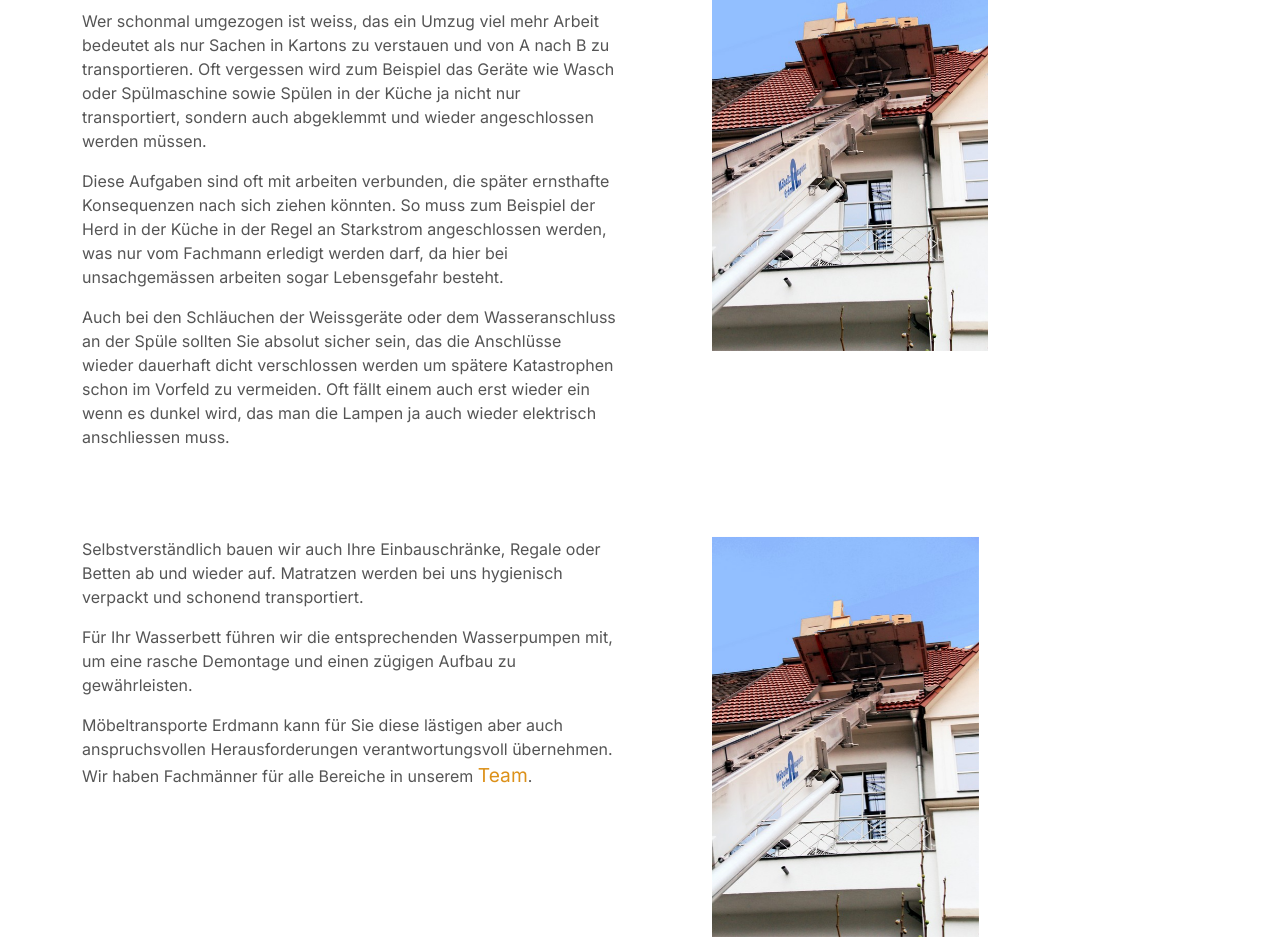
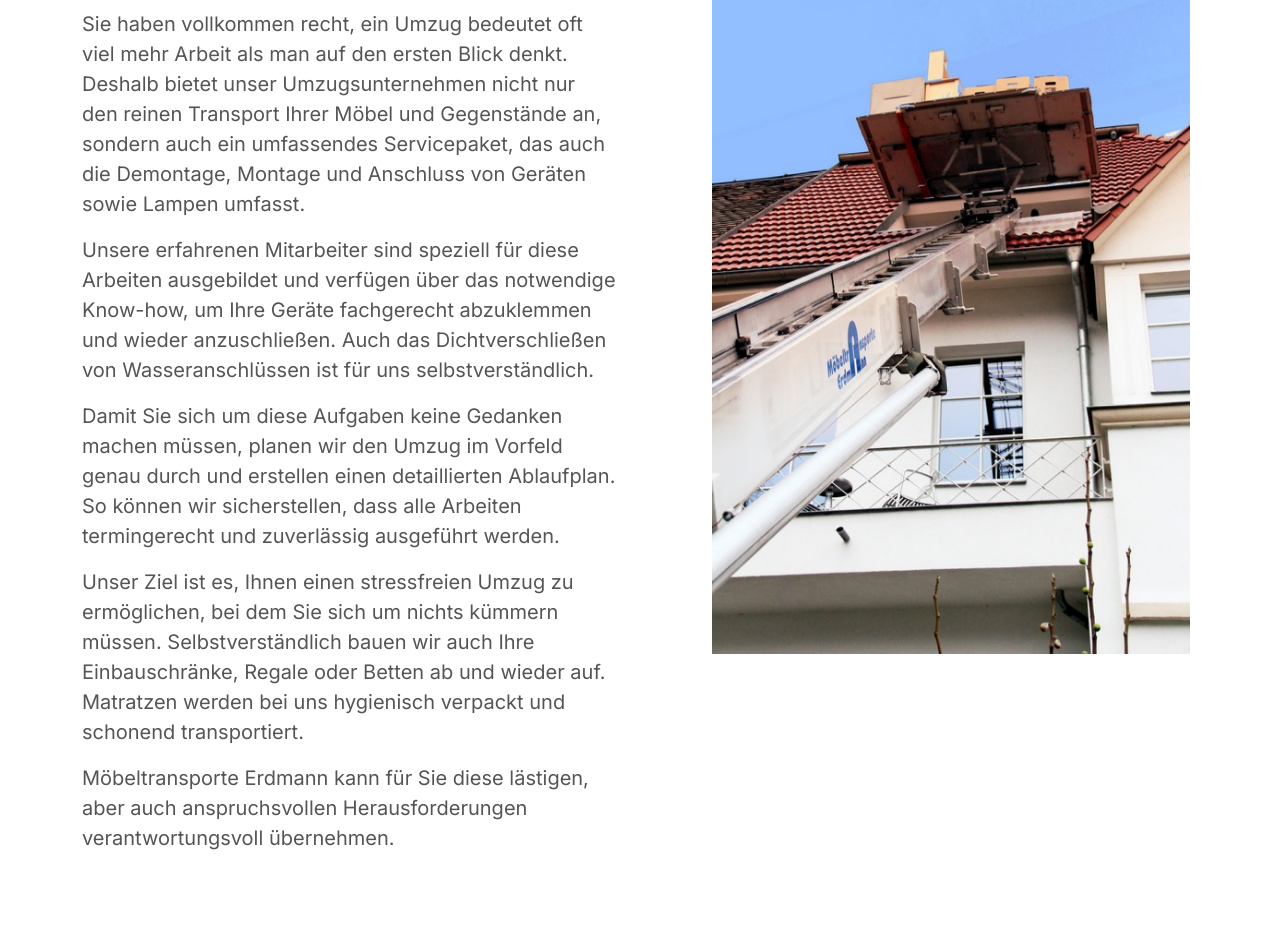
Before and after one commit to hoodaddeveloper/Transportation-Company-Website, a plain HTML site: page aufbau_installation.html in a window 1280 px wide. Shown: the part 680-1618 px from the top of the page. Drawn offline with nearby package versions, Linux system fonts and the light colour scheme; animation ran at ten frames a second.

Commit message:
texte umformulieren

```diff
--- a/aufbau_installation.html
+++ b/aufbau_installation.html
@@ -152,22 +152,29 @@
           <div class="d-flex mb-4 wow fadeIn" data-wow-delay="0.5s">
             <div>
               <h1 class="mb-4" style="color:#355a8d;">Montage</h1>
-              <p class="mb-3">Wer schonmal umgezogen ist weiss, das ein Umzug viel mehr Arbeit bedeutet als nur Sachen
-                in Kartons zu verstauen und von
-                A nach B zu transportieren. Oft vergessen wird zum Beispiel das Geräte wie Wasch oder Spülmaschine sowie
-                Spülen in der
-                Küche ja nicht nur transportiert, sondern auch abgeklemmt und wieder angeschlossen werden müssen.</p>
-              <p class="mb-3">Diese Aufgaben sind oft mit arbeiten verbunden, die später ernsthafte Konsequenzen nach
-                sich ziehen könnten. So muss zum
-                Beispiel der Herd in der Küche in der Regel an Starkstrom angeschlossen werden, was nur vom Fachmann
-                erledigt werden
-                darf, da hier bei unsachgemässen arbeiten sogar Lebensgefahr besteht.</p>
-              <p>Auch bei den Schläuchen der Weissgeräte oder dem Wasseranschluss an der Spüle sollten Sie absolut
-                sicher sein, das die
-                Anschlüsse wieder dauerhaft dicht verschlossen werden um spätere Katastrophen schon im Vorfeld zu
-                vermeiden. Oft fällt
-                einem auch erst wieder ein wenn es dunkel wird, das man die Lampen ja auch wieder elektrisch
-                anschliessen muss.</p>
+              <p class="lead wow fadeInUp">Sie haben vollkommen recht, ein Umzug bedeutet oft viel mehr Arbeit als man auf den ersten
+                Blick denkt. Deshalb bietet
+                unser Umzugsunternehmen nicht nur den reinen Transport Ihrer Möbel und Gegenstände an, sondern auch ein
+                umfassendes
+                Servicepaket, das auch die Demontage, Montage und Anschluss von Geräten sowie Lampen umfasst.</p>
+              <p class="lead wow fadeInUp">Unsere erfahrenen Mitarbeiter sind speziell für diese Arbeiten ausgebildet und verfügen
+                über das notwendige Know-how, um
+                Ihre Geräte fachgerecht abzuklemmen und wieder anzuschließen. Auch das Dichtverschließen von
+                Wasseranschlüssen ist für
+                uns selbstverständlich.</p>
+              <p class="lead wow fadeInUp">Damit Sie sich um diese Aufgaben keine Gedanken machen müssen, planen wir den Umzug im Vorfeld genau
+                durch und erstellen
+                einen detaillierten Ablaufplan. So können wir sicherstellen, dass alle Arbeiten termingerecht und
+                zuverlässig ausgeführt
+                werden.</p>
+              <p class="lead wow fadeInUp">Unser Ziel ist es, Ihnen einen stressfreien Umzug zu ermöglichen, bei dem Sie sich um nichts kümmern
+                müssen.
+                Selbstverständlich bauen wir auch Ihre Einbauschränke, Regale oder Betten ab und wieder auf. Matratzen
+                werden bei uns
+                hygienisch verpackt und schonend transportiert.</p>
+              <p class="lead wow fadeInUp">Möbeltransporte Erdmann kann für Sie diese lästigen, aber auch anspruchsvollen Herausforderungen
+                verantwortungsvoll
+                übernehmen.</p>
             </div>
           </div>
         </div>
@@ -183,13 +190,13 @@
         <div class="col-lg-6 feature-text wow fadeInUp" data-wow-delay="0.1s">
           <div class="d-flex mb-4 wow fadeIn" data-wow-delay="0.5s">
             <div>
-              <p class="mb-3">Selbstverständlich bauen wir auch Ihre Einbauschränke, Regale oder Betten ab und wieder
+              <p class="lead wow fadeInUp">Selbstverständlich bauen wir auch Ihre Einbauschränke, Regale oder Betten ab und wieder
                 auf. Matratzen werden bei uns
                 hygienisch verpackt und schonend transportiert.</p>
-              <p class="mb-3">Für Ihr Wasserbett führen wir die entsprechenden Wasserpumpen mit, um eine rasche
+              <p class="lead wow fadeInUp">Für Ihr Wasserbett führen wir die entsprechenden Wasserpumpen mit, um eine rasche
                 Demontage und einen zügigen Aufbau zu
                 gewährleisten.</p>
-              <p>Möbeltransporte Erdmann kann für Sie diese lästigen aber auch anspruchsvollen Herausforderungen
+              <p class="lead wow fadeInUp">Möbeltransporte Erdmann kann für Sie diese lästigen aber auch anspruchsvollen Herausforderungen
                 verantwortungsvoll
                 übernehmen. Wir haben Fachmänner für alle Bereiche in unserem <a style="color:#DC911A;"
                   href="teampower.html"><big>Team</big></a>.</p>
@@ -209,17 +216,17 @@
           <div class="d-flex mb-4 wow fadeIn" data-wow-delay="0.5s">
             <div>
               <h1 class="mb-4" style="color:#355a8d;">Einpacken</h1>
-              <p class="mb-3">Haben Sie einfach nicht genug Zeit, um sie mit lästigem Einpacken zu verbringen?</p>
-              <p class="mb-3">Nutzen Sie Ihre Zeit für andere Dinge und überlassen Sie uns das Ein- und Auspacken. Auf
+              <p class="lead wow fadeInUp">Haben Sie einfach nicht genug Zeit, um sie mit lästigem Einpacken zu verbringen?</p>
+              <p class="lead wow fadeInUp">Nutzen Sie Ihre Zeit für andere Dinge und überlassen Sie uns das Ein- und Auspacken. Auf
                 Wunsch übernehmen wir das alles
                 für Sie. Ob Küchen-Inventar, Ihre CD-Sammlung oder Ihre Bibliothek - unser Team bringt die notwendigen
                 Verpackungsmaterialien mit und verpackt alles sorgfälltig und schonend. So sorgen wir für eine
                 reibungslose Abwicklung
                 vom Einpacken bis zum Einräumen./p>
-              <p>Und sollten Sie nicht alles gleich in Ihrem neuen Heim unterbringen wollen, dann steht Ihnen unser
+              <p class="lead wow fadeInUp">Und sollten Sie nicht alles gleich in Ihrem neuen Heim unterbringen wollen, dann steht Ihnen unser
                 großes und
                 komfortables Lager zur Verfügung.</p>
-              <p>Auch wenn Sie einiges aus Ihrem alten Haushalt nicht mehr brauchen, helfen wir Ihnen gerne bei der
+              <p class="lead wow fadeInUp">Auch wenn Sie einiges aus Ihrem alten Haushalt nicht mehr brauchen, helfen wir Ihnen gerne bei der
                 Entsorgung.</p>
             </div>
           </div>
```
Also changed, not shown: absperrung.html (+14 -12 lines), einlagerung.html (+15 -12 lines).
